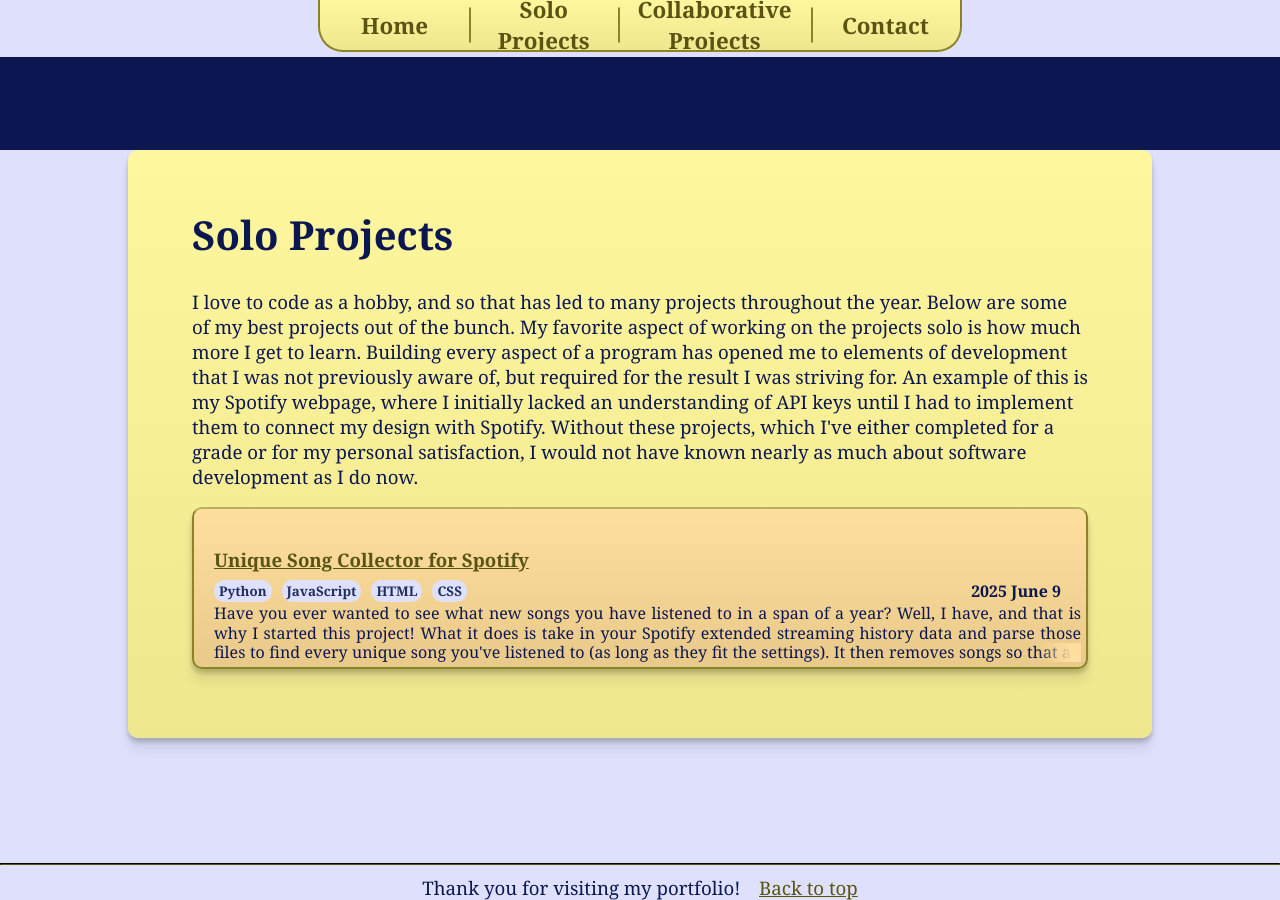
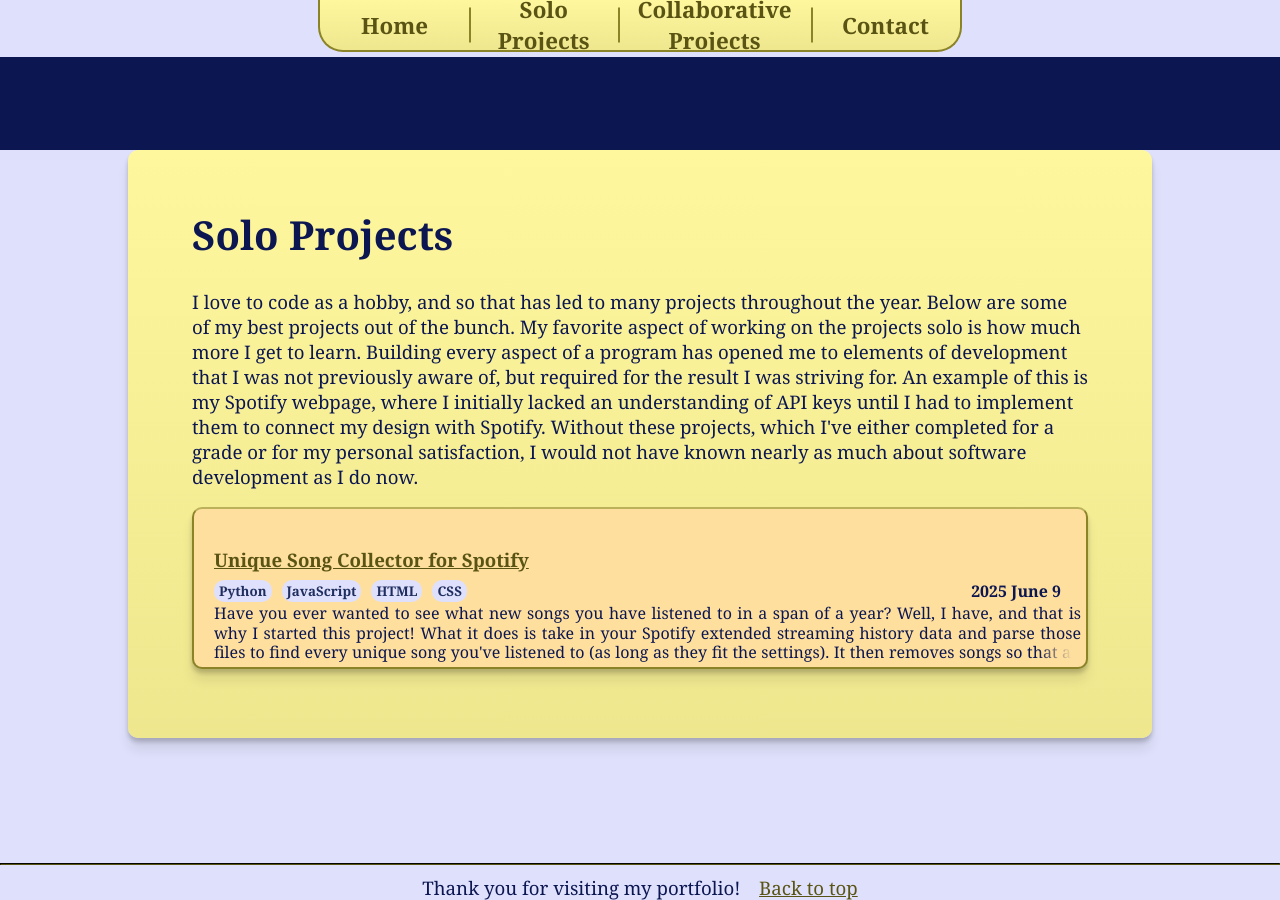
Before and after one commit to TKothenbeutel/Portfolio, a Jekyll site: the page built from pages/soloP.html, in a window 1280 px wide and 900 px high, scrolled down 1257 px. Built offline with Jekyll 4.4.1, drawn with Linux system fonts in a browser that asks for light colours.

Commit message:
Post color fix

```diff
--- a/index.html
+++ b/index.html
@@ -149,7 +149,7 @@
             {% for post in site.posts %}{% if post.category == 'group' and postCount < 3 %}
               {% assign postCount = postCount | plus: 1 %}
               <li style="display: block;">
-                <div class="postObject" style="background: var(--color-bg1-gradient);">
+                <div class="postObject" style="background: var(--color-light1);">
                   <h2 style="margin-bottom: 5px;"><a href="https://tkothenbeutel.github.io/Portfolio{{ post.url }}">{{ post.title }}</a></h2>
                   <div class="tags">
                     {% for tag in post.tags %}
@@ -158,7 +158,7 @@
                     {% endfor %}
                     <span style="flex: 1; font-size: 12pt; text-align: right; font-weight: bold;">{{ post.date | date: "%Y %B %-d" }}</span>
                   </div>
-                  <p class="description">{{ post.excerpt }}</p>
+                  <p class="descriptionAlt">{{ post.excerpt }}</p>
                 </div>
               </li>
             {% endif %}{% endfor %}
--- a/stylesheets/posts.css
+++ b/stylesheets/posts.css
@@ -22,7 +22,7 @@
   border-radius: 10px;
   margin-top: 5px;
   margin-bottom: 12px;
-  background: var(--color-bg2-gradient);
+  background: var(--color-light2);
   border: var(--border);
   border-top: 2px solid var(--color-highlight);
   box-shadow: var(--shadow);
@@ -69,6 +69,26 @@
   background-image: linear-gradient(90deg, rgba(0,0,0,0), var(--color-light2) 80%);
 }
 
+.descriptionAlt{
+  overflow: hidden;
+  position: relative;
+  line-height: 1.2em;
+  max-height: 3.6em;
+  font-size: 12pt;
+  text-align: justify;
+  margin: 0;
+  margin-top: 2px;
+}
+.descriptionAlt::after{
+  content: '';
+  height: 1.2em;
+  width: 5%;
+  position: absolute;
+  right: 0;
+  bottom: 0;
+  background-image: linear-gradient(90deg, rgba(0,0,0,0), var(--color-light1) 80%);
+}
+
 
 .gitLink{
   padding: 10px 15px 10px 15px;
```
